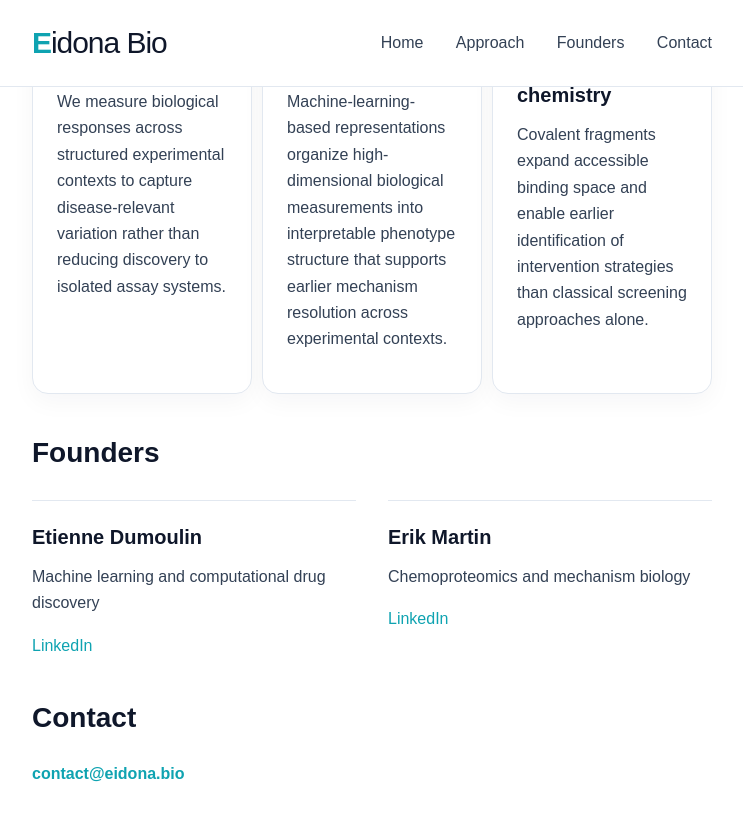
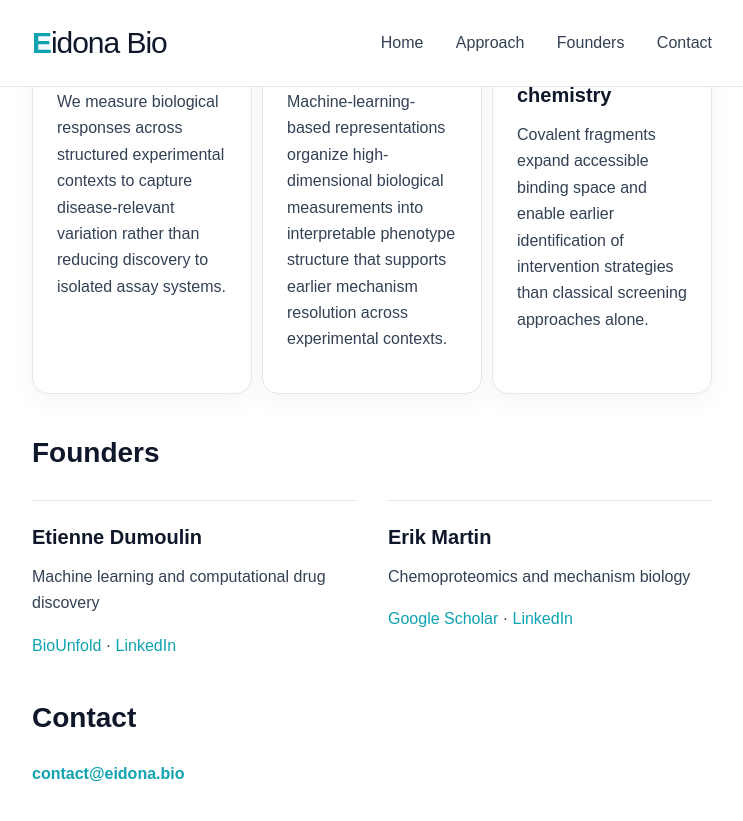
Before and after one commit to edumoulin/eidona.github.io, a Jekyll site: the page built from index.md, in a window 1280 px wide and 900 px high, scrolled down 815 px. Shown: the top 821 px of the window, without its empty margins (268-1011 px from the left). Built offline with Jekyll 4.4.1, drawn with Linux system fonts in a browser that asks for light colours.

Commit message:
Add BioUnfold and Google Scholar links

```diff
--- a/index.md
+++ b/index.md
@@ -112,9 +112,15 @@ title: Home
         Machine learning and computational drug discovery
       </p>
       <p>
+        <a href="https://biounfold.ai/"
+          target="_blank"
+          rel="noopener noreferrer">
+          BioUnfold
+        </a>
+        ·
         <a href="https://www.linkedin.com/in/%C3%A9tienne-dumoulin-624a9624/"
-           target="_blank"
-           rel="noopener noreferrer">
+          target="_blank"
+          rel="noopener noreferrer">
           LinkedIn
         </a>
       </p>
@@ -126,14 +132,19 @@ title: Home
         Chemoproteomics and mechanism biology
       </p>
       <p>
+        <a href="https://tinyurl.com/erikmartin-google-scholar"
+          target="_blank"
+          rel="noopener noreferrer">
+          Google Scholar
+        </a>
+        ·
         <a href="https://www.linkedin.com/in/erik-martin-5bb49234/"
-           target="_blank"
-           rel="noopener noreferrer">
+          target="_blank"
+          rel="noopener noreferrer">
           LinkedIn
         </a>
       </p>
     </div>
-
   </div>
 
 </section>
```
